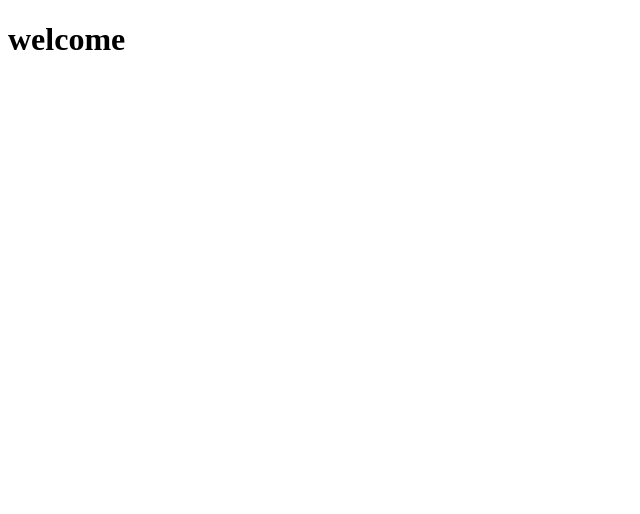
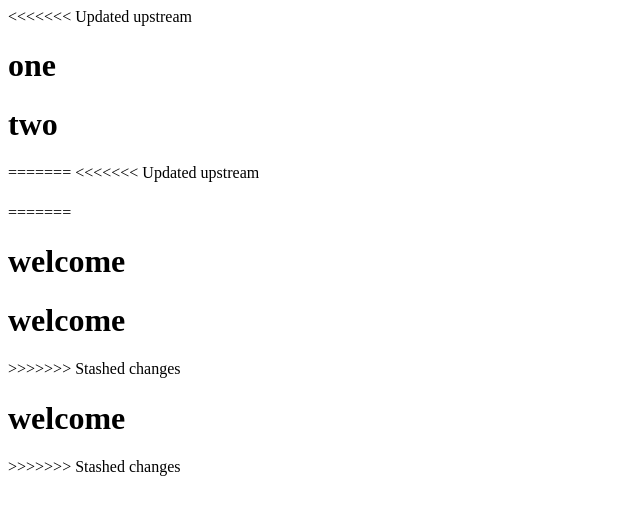
Before and after one commit to Harsh-Naagar/test, a plain HTML site: page harsh.html in a window 1280 px wide. Shown: the whole page, without its empty margins (0-640 px from the left). Drawn offline with Linux system fonts and the light colour scheme.

Commit message:
updated file

```diff
--- a/harsh.html
+++ b/harsh.html
@@ -6,6 +6,19 @@
     <title>Document</title>
 </head>
 <body>
+<<<<<<< Updated upstream
+    <h1>one</h1>
+    <h1>two</h1>
+
+=======
+<<<<<<< Updated upstream
+    <h1></h1>
+=======
+      <h1>welcome</h1>
     <h1>welcome</h1>
+
+>>>>>>> Stashed changes
+    <h1>welcome</h1>
+>>>>>>> Stashed changes
 </body>
 </html>
```
Also changed, not shown: 1 other file.
